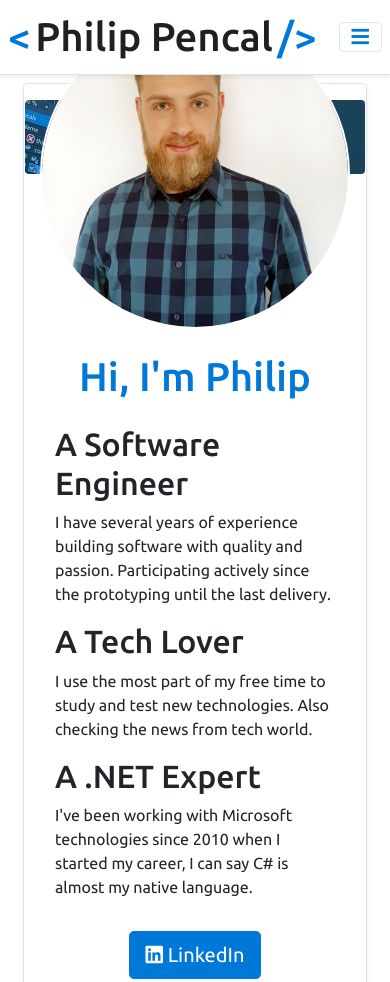
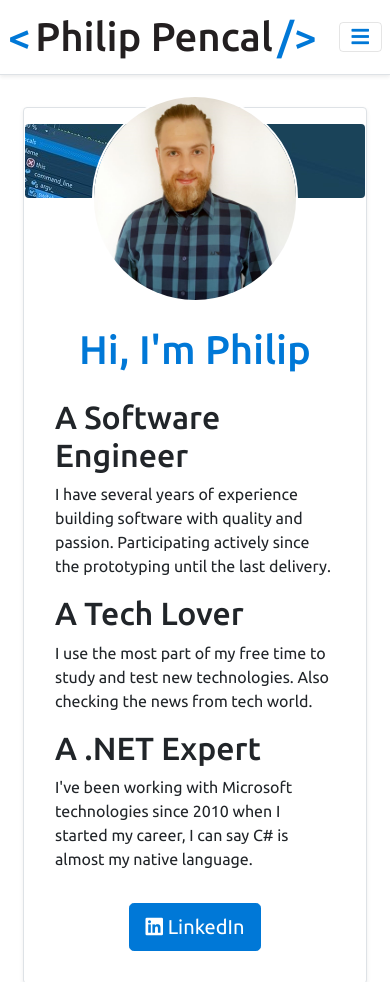
Before and after one commit to philippencal/pencal, a website: page index.html in a window 390 px wide. Shown: the top 982 px of the page. Drawn offline with nearby package versions, Linux system fonts and the light colour scheme.

Commit message:
fix changes on profile circle in mobile and sm resolutions

```diff
--- a/index.html
+++ b/index.html
@@ -49,7 +49,7 @@
     </nav>
 
     <!-- Profile -->
-    <div class="container-fluid">
+    <div class="container-fluid mt-4 mt-sm-0">
         <div class="row no-gutters">
 
             <div class="col-12 mt-2">
@@ -61,7 +61,7 @@
 
                     <div class="row no-gutters">
                         <div
-                            class="col-12 col-sm-8 col-md-6 col-lg-4 col-xl-2 offset-sm-2 offset-md-3 offset-lg-4 offset-xl-5">
+                            class="col-8 col-sm-6 col-md-6 col-lg-4 col-xl-2 offset-2 offset-sm-3 offset-md-3 offset-lg-4 offset-xl-5">
                             <img src="./images/profile.jpg" class="img-fluid rounded-circle mx-auto d-block profile">
                         </div>
                     </div>
--- a/package.json
+++ b/package.json
@@ -11,7 +11,7 @@
   "dependencies": {
     "bootstrap": "^4.3.1",
     "font-awesome": "^4.7.0",
-    "jquery": "^3.3.1",
+    "jquery": "^3.4.1",
     "popper.js": "^1.14.7"
   }
 }
```
Also changed, not shown: about.html (+1 -1 lines), 1 other file.
